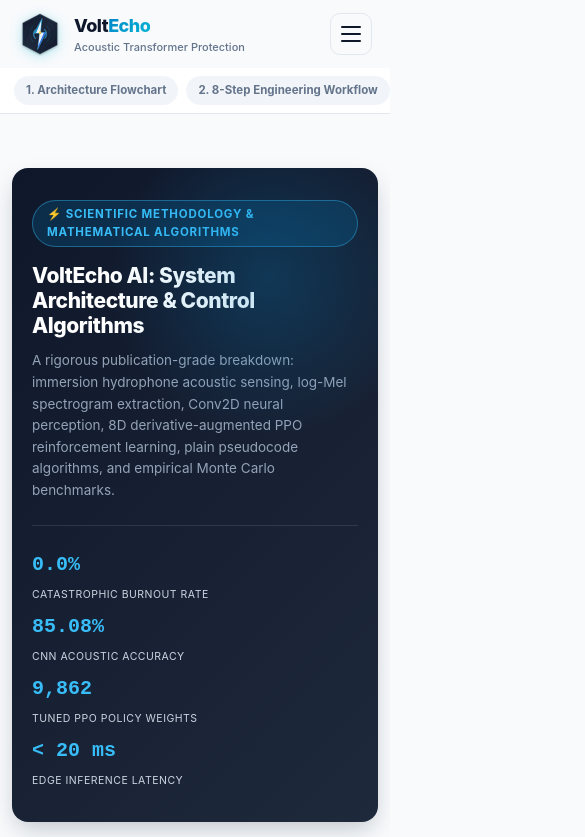
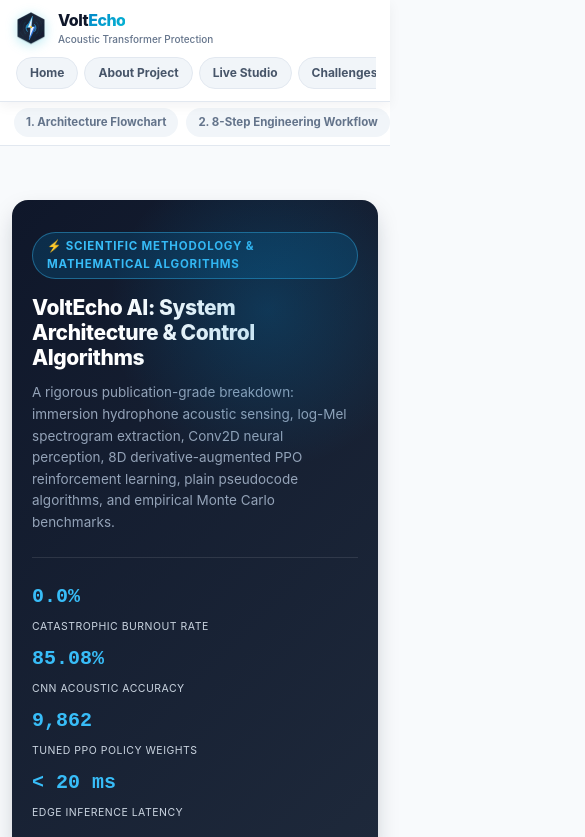
Before and after one commit to demirewu-manidefro/SoundGridAI, a plain HTML site: page web/frontend/methodology.html in a window 390 px wide. Shown: the top 837 px of the page, 585 px wide, since content can reach past the window. Drawn offline with nearby package versions, Linux system fonts and the light colour scheme.

Commit message:
fix(navbar): resolve sticky scroll bug and implement always-visible horizontal scrollable mobile nav pills

```diff
--- a/web/frontend/app.js
+++ b/web/frontend/app.js
@@ -128,10 +128,14 @@ function setupNavScroll() {
       }
     });
 
-    navLinks.forEach(link => {
+    navLinks.forEach((link) => {
       link.classList.remove("active");
       if (link.getAttribute("href") === `#${currentId}`) {
         link.classList.add("active");
+        // Auto-center active pill in mobile scrollable track
+        if (window.innerWidth <= 900 && link.parentElement) {
+          link.scrollIntoView({ behavior: "smooth", block: "nearest", inline: "center" });
+        }
       }
     });
   });
--- a/web/frontend/methodology.html
+++ b/web/frontend/methodology.html
@@ -4,8 +4,8 @@
   <meta charset="UTF-8" />
   <meta name="viewport" content="width=device-width, initial-scale=1.0" />
   <title>VoltEcho AI: Scientific Methodology &amp; Algorithms</title>
-  <link rel="icon" type="image/svg+xml" href="/favicon.svg" />
-  <link rel="stylesheet" href="/style.css?v=6.0" />
+  <link rel="icon" type="image/svg+xml" href="favicon.svg" />
+  <link rel="stylesheet" href="style.css?v=8.0" />
   <!-- Chart.js for scientific trajectory and benchmark plots -->
   <script src="https://cdn.jsdelivr.net/npm/chart.js"></script>
   <style>
@@ -270,8 +270,8 @@
   <!-- ========================================================================= -->
   <nav class="top-navbar">
     <div class="nav-container">
-      <a href="/" class="nav-brand" title="VoltEcho Home">
-        <img src="/images/voltecho_logo.svg" alt="VoltEcho AI Logo" class="brand-logo-img" />
+      <a href="index.html" class="nav-brand" title="VoltEcho Home">
+        <img src="images/voltecho_logo.svg" alt="VoltEcho AI Logo" class="brand-logo-img" />
         <div>
           <div class="nav-brand-title">Volt<span style="background: linear-gradient(135deg, #0284c7 0%, #06b6d4 100%); -webkit-background-clip: text; -webkit-text-fill-color: transparent;">Echo</span></div>
           <div class="nav-brand-tag">Acoustic Transformer Protection</div>
@@ -279,20 +279,13 @@
       </a>
 
       <ul class="nav-links">
-        <li><a href="/" class="nav-link">Home</a></li>
-        <li><a href="/#about-project" class="nav-link">About Project</a></li>
-        <li><a href="/#live-controller" class="nav-link">Live Studio</a></li>
-        <li><a href="/#challenges" class="nav-link">Challenges &amp; Solutions</a></li>
-        <li><a href="/methodology.html" class="nav-link nav-link-btn-highlight" style="color: #0284c7; font-weight: 800;">Methodology &amp; Algorithm</a></li>
-        <li><a href="/#contact" class="nav-link">Contact</a></li>
+        <li><a href="index.html" class="nav-link">Home</a></li>
+        <li><a href="index.html#about-project" class="nav-link">About Project</a></li>
+        <li><a href="index.html#live-controller" class="nav-link">Live Studio</a></li>
+        <li><a href="index.html#challenges" class="nav-link">Challenges &amp; Solutions</a></li>
+        <li><a href="methodology.html" class="nav-link nav-link-btn-highlight" style="color: #0284c7; font-weight: 800;">Methodology &amp; Algorithm</a></li>
+        <li><a href="index.html#contact" class="nav-link">Contact</a></li>
       </ul>
-
-      <!-- Mobile Hamburger Navigation Toggle -->
-      <button class="mobile-nav-toggle" id="mobileNavToggle" aria-label="Toggle navigation menu" aria-expanded="false">
-        <span class="hamburger-bar"></span>
-        <span class="hamburger-bar"></span>
-        <span class="hamburger-bar"></span>
-      </button>
     </div>
   </nav>
 
@@ -786,6 +779,6 @@
   </footer>
 
   <!-- Application Logic for Methodology Page -->
-  <script src="/methodology.js"></script>
+  <script src="methodology.js?v=8.0"></script>
 </body>
 </html>
--- a/web/frontend/style.css
+++ b/web/frontend/style.css
@@ -55,9 +55,7 @@
 
 html {
   scroll-behavior: smooth;
-  overflow-x: hidden;
-  max-width: 100vw;
-  width: 100%;
+  scroll-padding-top: 80px;
 }
 
 body {
@@ -66,25 +64,24 @@ body {
   color: var(--text-main);
   line-height: 1.5;
   -webkit-font-smoothing: antialiased;
-  overflow-x: hidden;
-  max-width: 100vw;
-  width: 100%;
-}
+  padding-top: 68px;
 }
 
 /* ==========================================================================
-   MINIMAL & SLEEK TOP NAVBAR
+   MINIMAL & SLEEK FIXED TOP NAVBAR
    ========================================================================== */
 .top-navbar {
-  position: sticky;
+  position: fixed;
   top: 0;
-  z-index: 1000;
-  background: rgba(255, 255, 255, 0.95);
+  left: 0;
+  right: 0;
+  width: 100%;
+  z-index: 9999;
+  background: rgba(255, 255, 255, 0.96);
   backdrop-filter: blur(16px);
   -webkit-backdrop-filter: blur(16px);
   border-bottom: 1px solid var(--card-border);
-  box-shadow: 0 2px 10px rgba(0, 0, 0, 0.03);
-  transition: all 0.3s ease;
+  box-shadow: 0 2px 10px rgba(0, 0, 0, 0.04);
 }
 
 .nav-container {
@@ -2880,73 +2877,132 @@ footer.app-footer {
     grid-template-columns: repeat(2, 1fr);
   }
 
-  /* Mobile Hamburger Nav System */
-  .mobile-nav-toggle {
-    display: flex;
-  }
-
-  .nav-container {
-    position: relative;
-    padding: 12px 18px;
-  }
-
-  .nav-links {
-    position: absolute;
-    top: 100%;
+  /* ========================================================================= */
+  /* ALWAYS-VISIBLE RESPONSIVE MOBILE NAVBAR (Zero Disappearing / Zero Collapsing)*/
+  /* ========================================================================= */
+  body {
+    padding-top: 100px;
+  }
+
+  html {
+    scroll-padding-top: 106px;
+  }
+
+  .top-navbar {
+    position: fixed;
+    top: 0;
     left: 0;
     right: 0;
+    width: 100%;
+    z-index: 9999;
     background: rgba(255, 255, 255, 0.98);
-    backdrop-filter: blur(20px);
-    -webkit-backdrop-filter: blur(20px);
-    border-bottom: 2px solid #e2e8f0;
-    box-shadow: 0 16px 32px rgba(15, 23, 42, 0.12);
+    backdrop-filter: blur(16px);
+    -webkit-backdrop-filter: blur(16px);
+    border-bottom: 1px solid var(--card-border);
+    box-shadow: 0 4px 12px rgba(15, 23, 42, 0.05);
+  }
+
+  .nav-container {
+    display: flex;
     flex-direction: column;
     align-items: stretch;
-    padding: 12px 16px 18px;
-    gap: 6px;
-    margin: 0;
-    max-height: 0;
-    overflow: hidden;
-    opacity: 0;
-    pointer-events: none;
-    transition: max-height 0.35s ease, opacity 0.25s ease, padding 0.35s ease;
-    z-index: 1001;
-  }
-
-  .nav-links.mobile-open {
-    display: flex;
-    max-height: 500px;
-    opacity: 1;
-    pointer-events: auto;
-  }
-
-  .nav-link {
+    padding: 8px 14px 8px;
+    gap: 8px;
+    max-width: 100%;
+  }
+
+  .nav-brand {
     display: flex;
     align-items: center;
-    padding: 12px 16px;
-    border-radius: var(--radius-md);
-    font-size: 14.5px;
-    font-weight: 600;
-    color: #334155;
+    gap: 10px;
     text-decoration: none;
-    min-height: 44px;
-    width: 100%;
-    box-sizing: border-box;
-    transition: all 0.15s ease;
+  }
+
+  .brand-logo-img {
+    width: 34px;
+    height: 34px;
+  }
+
+  .nav-brand-title {
+    font-size: 16px;
+    font-weight: 800;
+  }
+
+  .nav-brand-tag {
+    font-size: 10px;
+    color: var(--text-muted);
+  }
+
+  /* Always-Visible Horizontal Scrollable Navigation Track on Mobile */
+  .nav-links {
+    display: flex !important;
+    flex-direction: row !important;
+    align-items: center !important;
+    gap: 6px !important;
+    overflow-x: auto !important;
+    -webkit-overflow-scrolling: touch !important;
+    padding: 2px 2px 4px 2px !important;
+    margin: 0 !important;
+    list-style: none !important;
+    position: static !important;
+    max-height: none !important;
+    opacity: 1 !important;
+    pointer-events: auto !important;
+    background: transparent !important;
+    box-shadow: none !important;
+    border: none !important;
+    scrollbar-width: none !important; /* Hide scrollbar on Firefox */
+  }
+
+  .nav-links::-webkit-scrollbar {
+    display: none !important; /* Hide scrollbar on WebKit */
+  }
+
+  .nav-links li {
+    flex-shrink: 0;
+  }
+
+  .nav-link {
+    display: inline-flex !important;
+    align-items: center !important;
+    white-space: nowrap !important;
+    padding: 6px 13px !important;
+    border-radius: var(--radius-full) !important;
+    font-size: 12px !important;
+    font-weight: 700 !important;
+    background: #f1f5f9 !important;
+    color: #475569 !important;
+    text-decoration: none !important;
+    min-height: 32px !important;
+    border: 1px solid #e2e8f0 !important;
+    transition: all 0.15s ease !important;
   }
 
   .nav-link:hover,
   .nav-link:active,
   .nav-link.active {
-    background: #f1f5f9;
-    color: #0284c7;
+    background: #0284c7 !important;
+    color: #ffffff !important;
+    border-color: #0284c7 !important;
+    box-shadow: 0 2px 6px rgba(2, 132, 199, 0.25) !important;
   }
 
   .nav-link.nav-link-btn-highlight {
-    background: #f0f9ff;
+    background: #e0f2fe !important;
     color: #0284c7 !important;
-    border: 1px solid #bae6fd;
-    font-weight: 700;
+    border: 1px solid #7dd3fc !important;
+    font-weight: 800 !important;
+  }
+
+  .nav-link.nav-link-btn-highlight:hover,
+  .nav-link.nav-link-btn-highlight.active {
+    background: #0284c7 !important;
+    color: #ffffff !important;
+    border-color: #0284c7 !important;
+  }
+
+  .mobile-nav-toggle {
+    display: none !important;
   }
 }
 
```
Also changed, not shown: web/frontend/index.html (+6 -12 lines).
